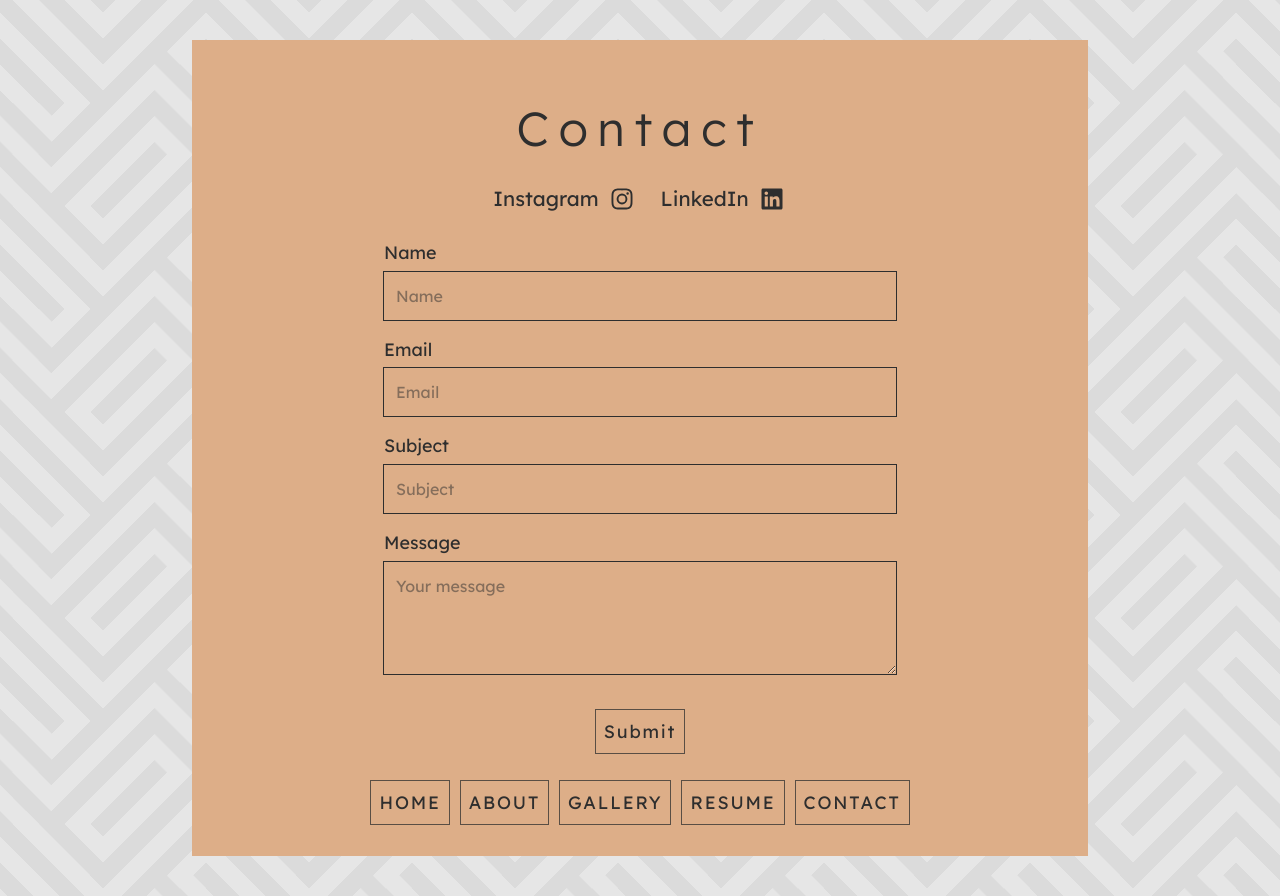
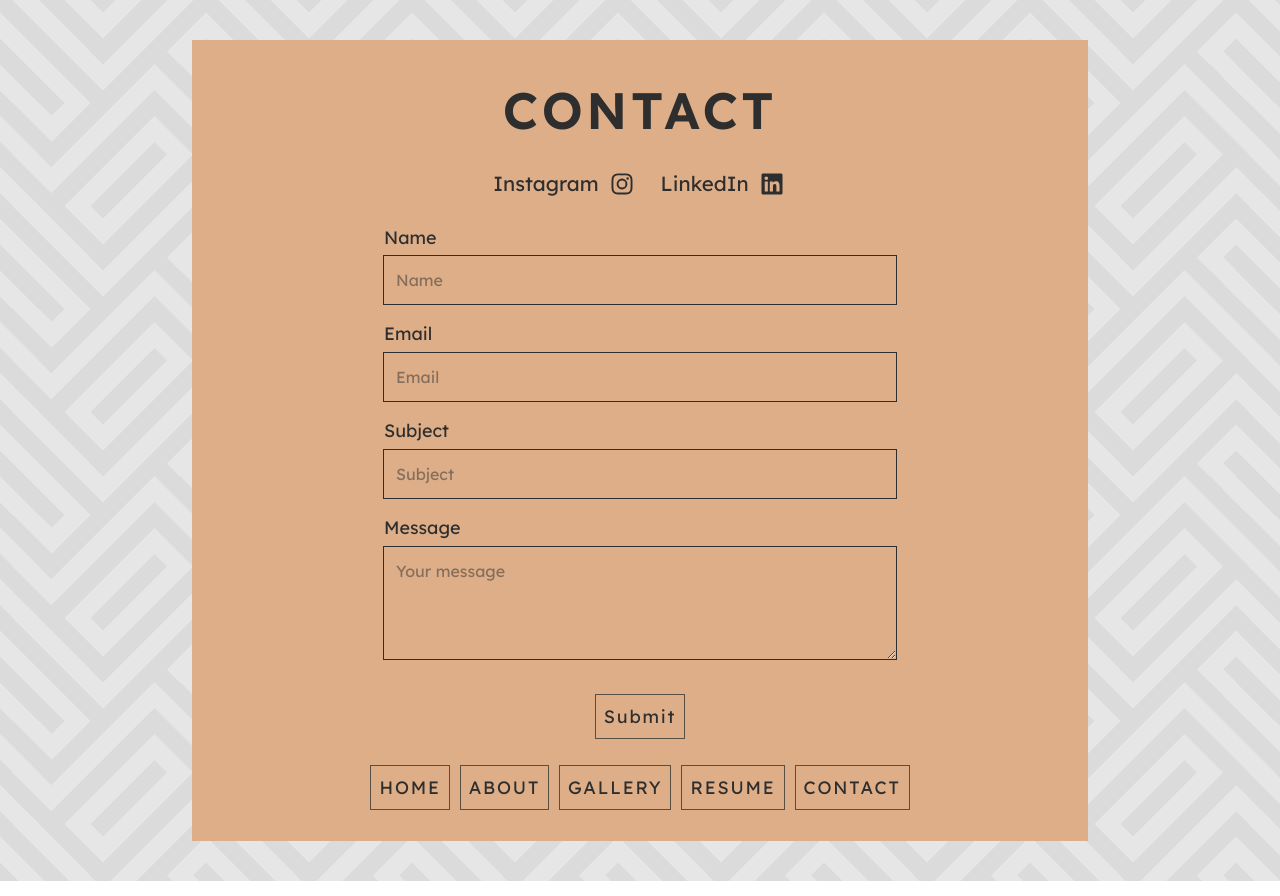
Before and after one commit to laisammy/portfoliowch, a React (Vite) app: page /contact in a window 1280 px wide. Built offline with nearby package versions, Linux system fonts and the light colour scheme.

Commit message:
Font style change

```diff
--- a/src/contact.jsx
+++ b/src/contact.jsx
@@ -10,8 +10,8 @@
             <div className="pattern-background flex items-center justify-center min-h-screen px-4 py-10">
                 <div className="bg-background text-text lexend p-8 w-full max-w-4xl flex flex-col items-center justify-center">
 
-                    <h1 className="text-[clamp(2rem,4vw,3rem)] font-light tracking-[0.2em] p-5 text-center">
-                        Contact
+                    <h1 className="text-[clamp(2rem,4vw,3.5rem)] font-semibold tracking-[0.07em] flex justify-center mb-5 text-center">
+                        CONTACT
                     </h1>
 
                     <div className="flex flex-col sm:flex-row gap-6 items-center justify-center mb-6 text-[clamp(1rem,1.6vw,1.3rem)]">
--- a/src/gallery.jsx
+++ b/src/gallery.jsx
@@ -34,10 +34,10 @@
     return (
         <ScrollFadeIn>
             <div className="pattern-background flex items-center justify-center w-full min-h-screen px-4 py-10">
-                <div className="bg-background w-full max-w-4xl mx-auto p-6">
+                <div className="bg-background text-text lexend w-full max-w-4xl mx-auto p-6">
 
-                    <h1 className="text-[clamp(2rem,4vw,3rem)] font-light tracking-[0.2em] p-5 mb-5 text-center">
-                        Gallery
+                    <h1 className="text-[clamp(2rem,4vw,3.5rem)] font-semibold tracking-[0.07em] flex justify-center mb-5 text-center">
+                        GALLERY
                     </h1>
 
                     <ColumnsPhotoAlbum
--- a/src/resume.jsx
+++ b/src/resume.jsx
@@ -7,7 +7,7 @@
             <div className="pattern-background flex items-center justify-center w-full min-h-screen px-4 py-10">
                 <div className="bg-background text-text lexend p-8 w-full max-w-4xl flex flex-col items-center justify-center">
 
-                    <h1 className="text-[clamp(2rem,4vw,3rem)] font-light tracking-[0.2em] p-5 mb-5 text-center">
+                    <h1 className="text-[clamp(2rem,4vw,3.5rem)] font-semibold tracking-[0.07em] flex justify-center mb-5 text-center">
                         RESUME
                     </h1>
 
```
